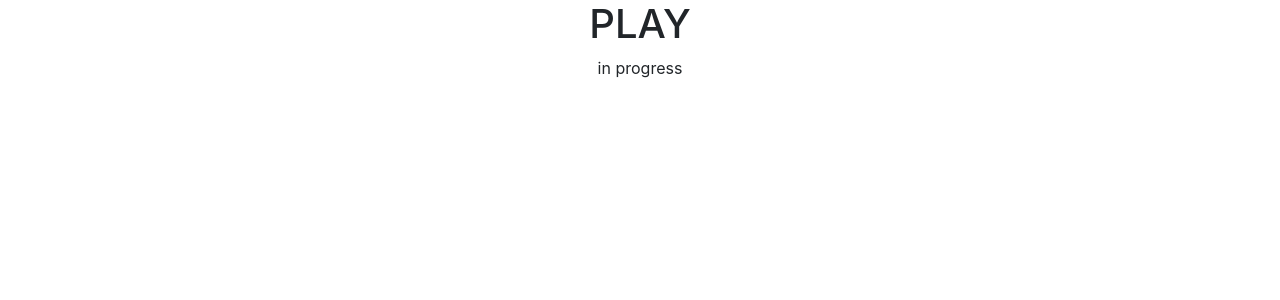
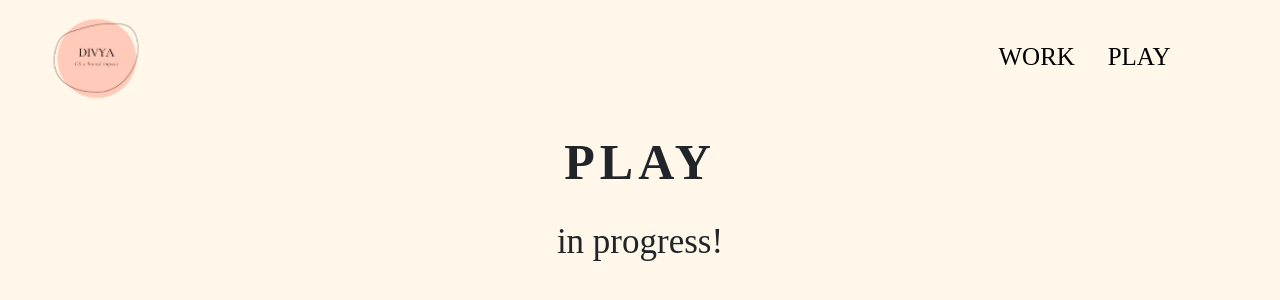
Before and after one commit to divyanshi-sharma/me, a React (Create React App) app: page /play in a window 1280 px wide. Shown: the top 300 px of the page. Built offline with nearby package versions, Linux system fonts and the light colour scheme.

Commit message:
fixed scrolling in work, added temp play

```diff
--- a/src/App.js
+++ b/src/App.js
@@ -13,6 +13,7 @@ function App() {
     <div className="App">
       <Switch>
         <Route exact path='/' component={Home}/>
+        <Route exact path='/home' component={Home}/>
         <Route exact path='/play' component={Play}/>
         <Route exact path='/work' component={Work}/>
       </Switch>
--- a/src/pages/play.css
+++ b/src/pages/play.css
@@ -0,0 +1,17 @@
+@media screen {
+    .body{
+        background-color:#FFF7E9;
+        width: 100vw;
+        height: 100vw;
+        overflow-x: hidden;
+        position: fixed;
+    }
+    .bodyHeader {
+        font-family: PMingLiU-ExtB;
+        background-color:#FFF7E9;
+        font-size: 50px;
+        letter-spacing: 5px;
+        font-weight: bold;
+        text-align: center;
+    }
+}
--- a/src/pages/play.jsx
+++ b/src/pages/play.jsx
@@ -1,12 +1,16 @@
 import React, { Component} from 'react'
+import Header from '../components/header'
 import './play.css'
 
 class Play extends Component {
     render() {
         return (
-            <div >
-                <h1>PLAY</h1>
-                <p>in progress</p>
+            <div className='body'>
+                <Header></Header>
+                <div className='bodyHeader' style={{position:'fixed',top:'125px'}}>
+                    <p>PLAY</p>
+                    <p style={{fontSize:'35px', letterSpacing:'0px', fontWeight:'lighter'}}>in progress!</p>
+                </div>
             </div>
         )
     }
--- a/src/pages/work.css
+++ b/src/pages/work.css
@@ -25,7 +25,7 @@
         font-family: Niveau Grotesk;
         font-size: 20px;
         text-align: left;
-        overflow: hidden;
+        height: 140vw;
     }
     .uxTitle {
         z-index: 1;
--- a/src/pages/work.jsx
+++ b/src/pages/work.jsx
@@ -25,7 +25,7 @@ class Work extends Component {
 
                 <Container className='workExamples' style={{position:'relative', marginTop:'275px'}}>
                     <h1 className='uxTitle' style={{position:'relative'}}>UX DESIGN</h1>
-                    <Row style={{marginTop:'15px'}}>
+                    <Row style={{marginTop:'10px'}}>
                         <Col xs={8} style={{marginLeft:'75px'}}>
                             <img src={Lura} alt='LuraHomepage' style={{width:'100%', height:'100%', borderRadius:'4px', boxShadow:' 0 4px 8px 0 rgba(0, 0, 0, 0.2), 0 6px 20px 0 rgba(0, 0, 0, 0.19)'}}/>
                         </Col>
@@ -45,13 +45,13 @@ class Work extends Component {
                     </Row>
 
                     <h1 className='frontendTitle' style={{position:'relative'}}>FRONTEND DEV</h1>
-                    <Row>
+                    <Row style={{marginBottom:'50px'}}>
                         <Col xs={8} style={{marginLeft:'75px'}}>
                             <img src={FFH} alt='FarFromHome' style={{width:'100%', height:'100%', borderRadius:'4px', overflowX:'hidden', boxShadow:' 0 4px 8px 0 rgba(0, 0, 0, 0.2), 0 6px 20px 0 rgba(0, 0, 0, 0.19)'}}/>
                         </Col>
                         <Col xs={4} style={{marginLeft:'-200px'}}>
                             <h4 className='exTitle' >FAR FROM HOME</h4>
-                            <p style={{textAlign:'center'}}>Evanston Events is an app that was created for Google Developer Student Clubs. It serves as a place for students to find out about events in the area, and clubs and local businesses to advertise their events.</p>
+                            <p style={{textAlign:'center'}}>Far From Home is a website made for COMP_SCI 330: Human Computer Interaction. It helps homesick freshmen feel better at school and stay connected to loved ones. </p>
                         </Col>
                     </Row>
 
@@ -61,9 +61,3 @@ class Work extends Component {
     }
 }
 export default Work;
-
-/*<Row style={{marginTop:'50px'}}>
-<Col md = {6}>
-<img src={Lura} alt='LuraHomepage' style={{ marginLeft:'30px', width:'100%', height:'100%', borderRadius:'4px', boxShadow:' 0 4px 8px 0 rgba(0, 0, 0, 0.2), 0 6px 20px 0 rgba(0, 0, 0, 0.19)'}}/>
-</Col>
-</Row> */
```
